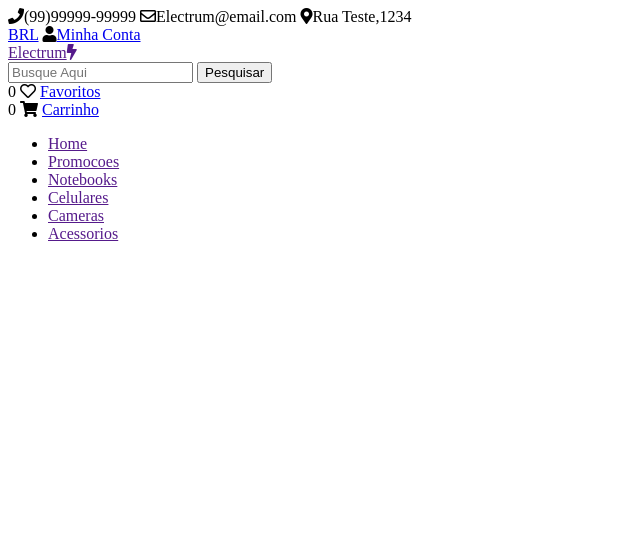
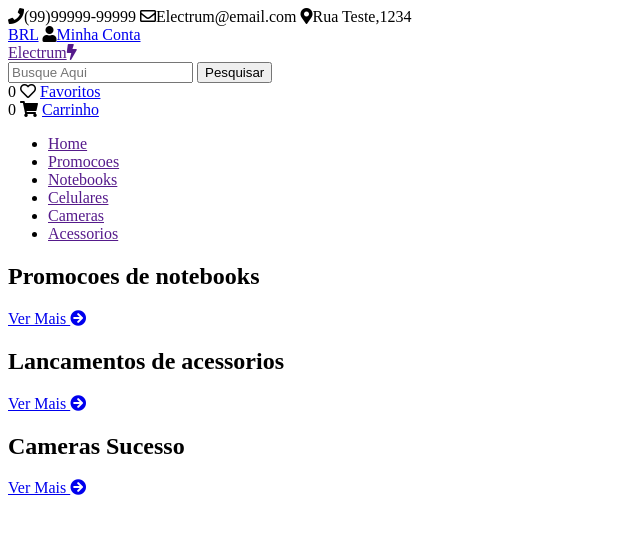
Before and after one commit to Jeffersoncharlles/Electron_Sass, a plain HTML site: page index.html in a window 1280 px wide. Shown: the whole page, without its empty margins (0-640 px from the left). Drawn offline with Linux system fonts and the light colour scheme.

Commit message:
banners concluid commit

```diff
--- a/index.html
+++ b/index.html
@@ -77,6 +77,30 @@
             </nav>
         </div>
     </header>
+    <!-- BANNERS -->
+    <div class="banners">
+        <div class="banner" id="banner-1">
+            <div class="banner-cover"></div>
+            <div class="banner-content">
+                <h2>Promocoes de notebooks</h2>
+                <a href="#">Ver Mais <i class="fas fa-arrow-circle-right"></i></a>
+            </div>
+        </div>
+        <div class="banner" id="banner-2">
+            <div class="banner-cover"></div>
+            <div class="banner-content">
+                <h2>Lancamentos de acessorios</h2>
+                <a href="#">Ver Mais <i class="fas fa-arrow-circle-right"></i></a>
+            </div>
+        </div>
+        <div class="banner" id="banner-3">
+            <div class="banner-cover"></div>
+            <div class="banner-content">
+                <h2>Cameras Sucesso</h2>
+                <a href="#">Ver Mais <i class="fas fa-arrow-circle-right"></i></a>
+            </div>
+        </div>
+    </div>
     <main>
 
     </main>
```
